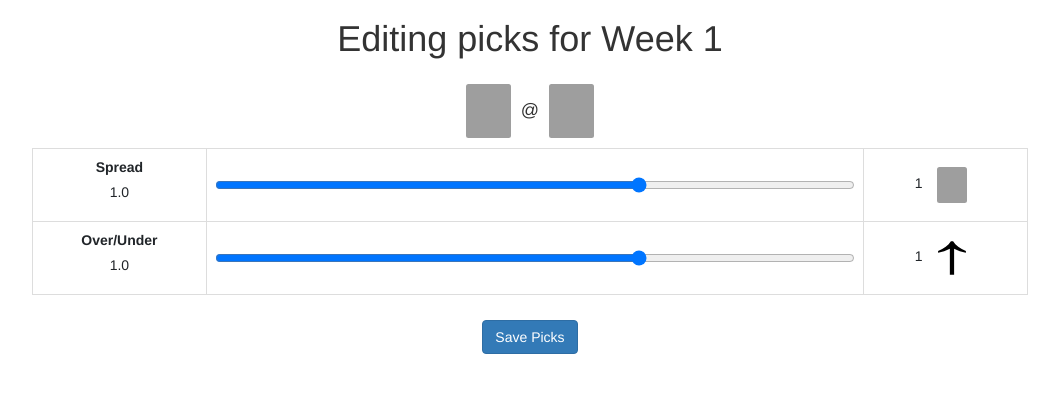
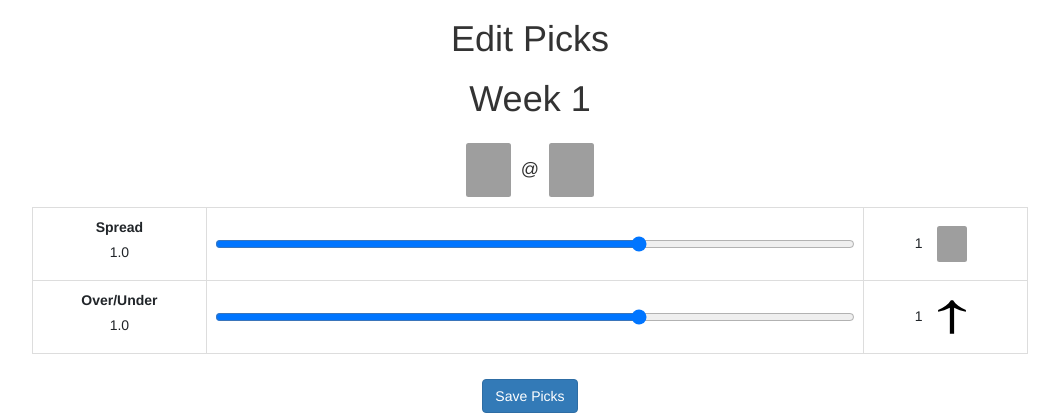
Before and after one commit to tathomas/footballShark, a Django app: page /edit_picks/ in a window 1280 px wide. Shown: the part 61-481 px from the top of the page, without its empty margins (120-1179 px from the left). Run offline with Django 3.2, Linux system fonts and the light colour scheme; a user stored in the database is signed in; tables that the repository leaves empty hold one stand-in row (values such as "Sample post"); some libraries are stand-ins or nearby versions; grey boxes are pictures that could not be loaded.

Commit message:
Changed heading text

```diff
--- a/app/templates/app/edit_picks.html
+++ b/app/templates/app/edit_picks.html
@@ -123,7 +123,8 @@
             <div class="col-sm-1"></div>
             <div class="col-sm-10">
                 <div class="container-fluid text-center m-3">
-                    <h1>Editing picks for Week {{ week.num }}</h1>
+                    <h1>Edit Picks</h1>
+                    <h1> Week {{ week.num }}</h1>
 
                     <form method="post">
                         {% csrf_token %}
```
